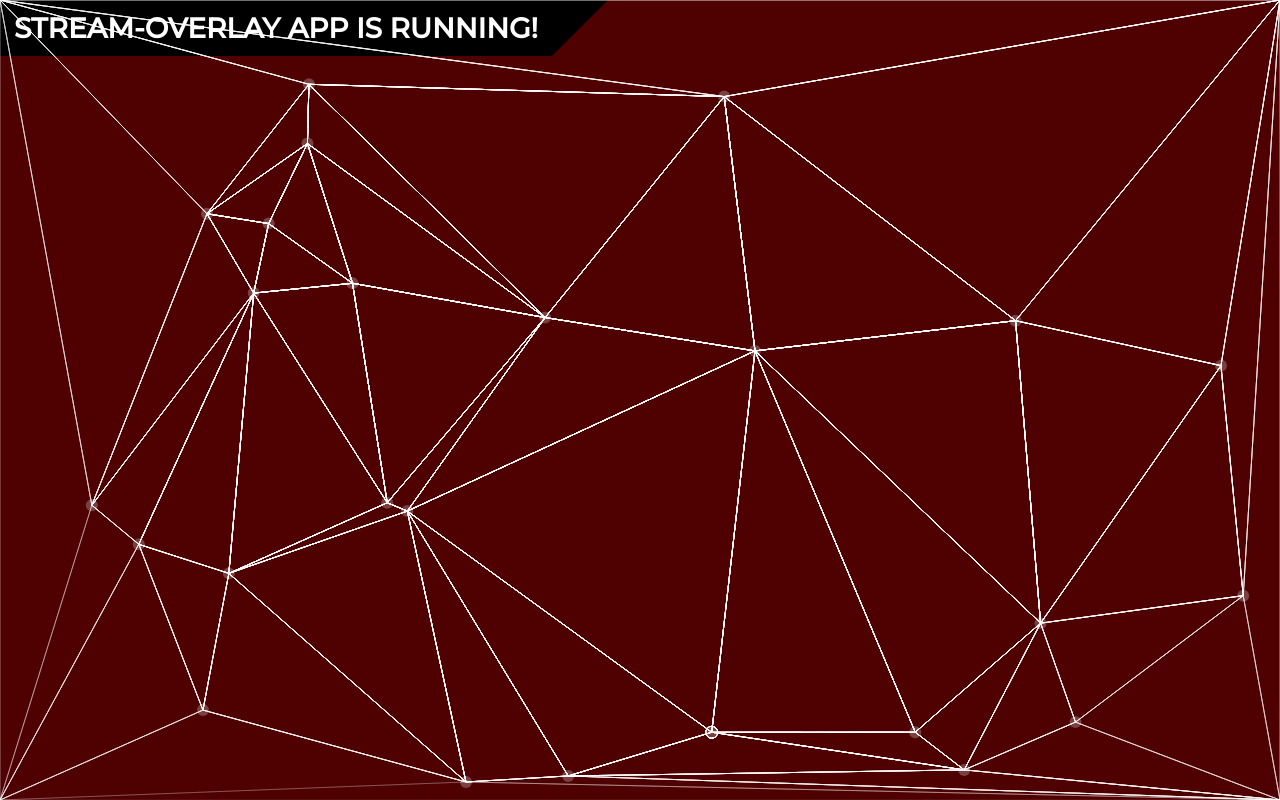
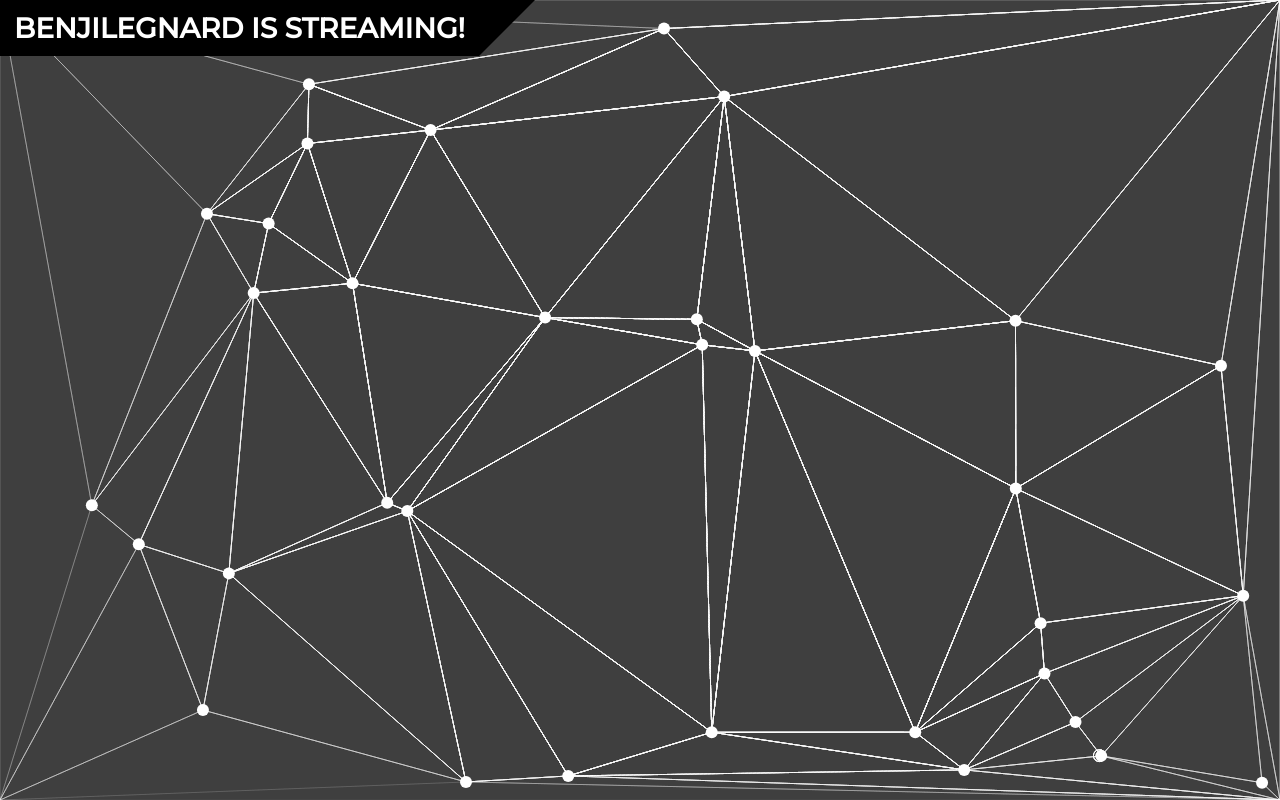
Before and after one commit to benjilegnard/stream-overlay, an Angular app: page / in a window 1280 px wide. Built offline with nearby package versions, Linux system fonts and the light colour scheme.

Commit message:
feat(background): finish triangles, add more points

```diff
--- a/src/app/app.component.html
+++ b/src/app/app.component.html
@@ -1,4 +1,4 @@
-<h1 class="stream-title">{{ title }} app is running!</h1>
+<h1 class="stream-title">{{ title }} is streaming!</h1>
 <nav id="social-media-toolbar">
   <a href="https://twitter.com/benjilegnard">Twitter</a>
   <a href="https://facebook.com/benjilegnard">Facebook</a>
--- a/src/app/app.component.scss
+++ b/src/app/app.component.scss
@@ -33,6 +33,7 @@ p {
   font-size: 2em;
   top: 0;
   margin: 0;
+  z-index: 1;
 }
 
 .stream-title::after {
--- a/src/app/app.component.ts
+++ b/src/app/app.component.ts
@@ -6,5 +6,5 @@ import { Component } from '@angular/core';
   styleUrls: ['./app.component.scss']
 })
 export class AppComponent {
-  title = 'stream-overlay';
+  title = 'benjilegnard';
 }
--- a/src/app/shared/components/background/background.component.ts
+++ b/src/app/shared/components/background/background.component.ts
@@ -15,9 +15,9 @@ import {
 } from '@angular/core';
 
 const MAIN_COLOR = 'rgba(255, 255, 255, 0.25)';
-const NUMBER_OF_POINTS = 48;
+const NUMBER_OF_POINTS = 64;
 const SPEED = 2;
-const LINE_WIDTH = 0.5;
+const LINE_WIDTH = 0.25;
 const CIRCLE_RADIUS = 6;
 
 export interface Point {
@@ -66,20 +66,24 @@ export class BackgroundComponent implements OnInit, AfterViewInit, OnChanges {
           this.context.clearRect(0, 0, this.canvasWidth, this.canvasHeight);
           this.points.forEach((point: Point) => {
             this.movePoint(point);
-            this.drawPoint(point);
             this.collisionDetector(point);
           });
           const points = this.pointsToCoordsArray(this.points);
-          const delaunator = Delaunator.from(points);
-          const { triangles } = delaunator;
+          this.delaunator = Delaunator.from(points);
+          const { triangles } = this.delaunator;
+          let j = 0;
           for (let i = 0; i < triangles.length; i += 3) {
+
             this.drawTriangle(
               points[triangles[i]],
               points[triangles[i + 1]],
-              points[triangles[i + 2]]
+              points[triangles[i + 2]],
             );
+            j++;
           }
-          console.log("triangles", triangles.length)
+          this.points.forEach((point: Point) => {
+            this.drawPoint(point);
+          });
           requestAnimationFrame(animate);
         };
         requestAnimationFrame(animate);
@@ -108,14 +112,14 @@ export class BackgroundComponent implements OnInit, AfterViewInit, OnChanges {
   drawPoint(point: Point) {
     this.context.beginPath();
     this.context.arc(point.x, point.y, CIRCLE_RADIUS, 0, 2 * Math.PI);
-    this.context.fillStyle = MAIN_COLOR;
+    this.context.fillStyle = 'white';
     this.context.fill();
   }
 
   drawTriangle(
     firstPoint: [number, number],
     secondPoint: [number, number],
-    thirdPoint: [number, number]
+    thirdPoint: [number, number],
   ) {
     this.context.strokeStyle = MAIN_COLOR;
     this.context.lineWidth = LINE_WIDTH;
--- a/src/styles.css
+++ b/src/styles.css
@@ -5,7 +5,7 @@ html {
   padding: 0;
   width: 100%;
   height: 100%;
-  background: #4f0000;
+  background: rgba(0,0,0,0.5)
 }
 
 .sr-only {
```
